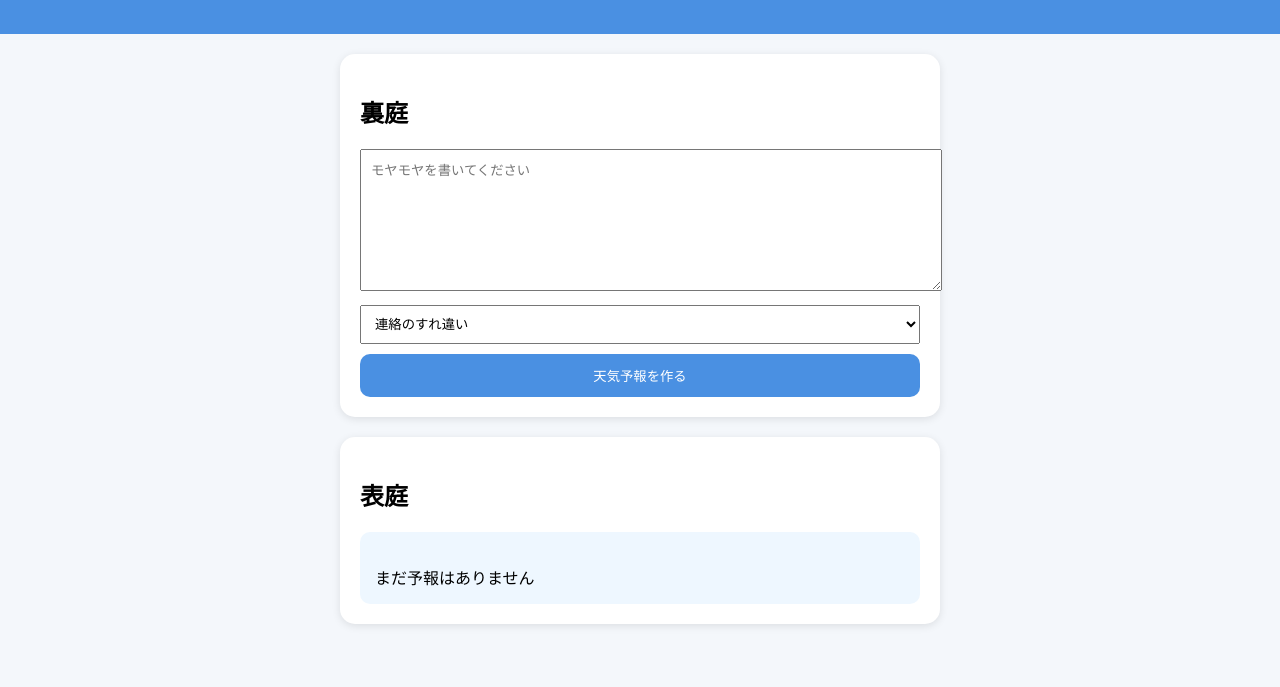
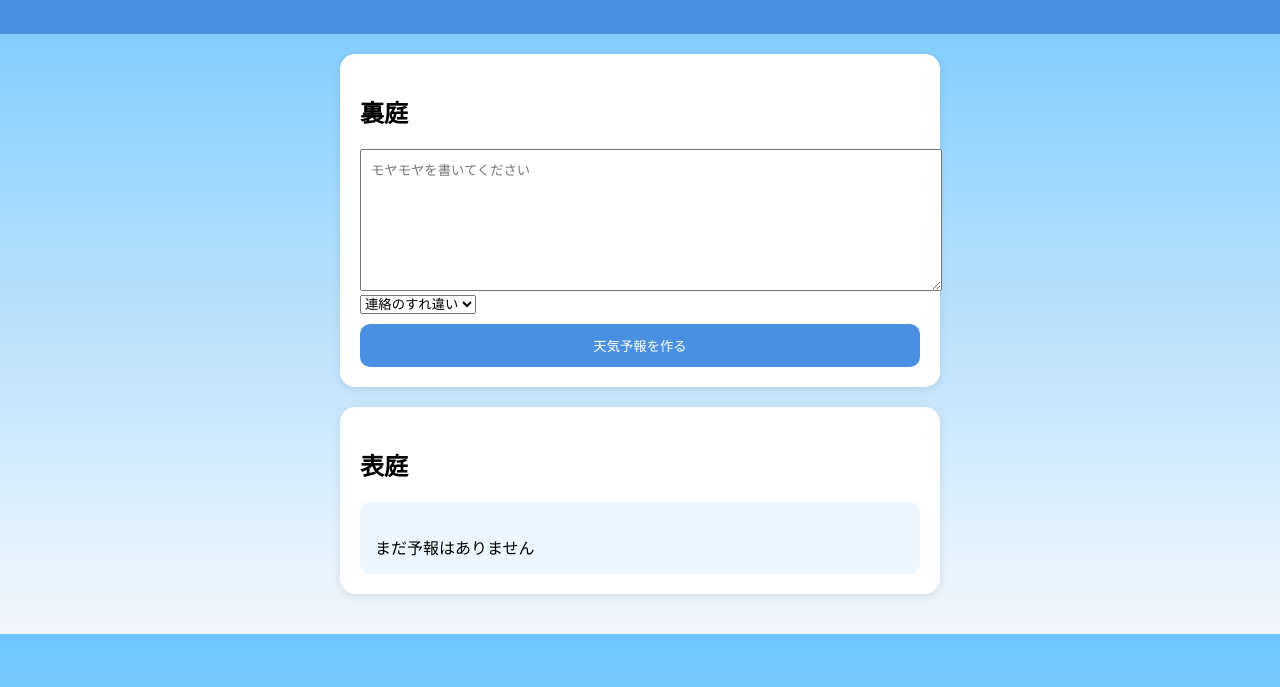
Before and after one commit to mayu92ys/weatherme, a plain HTML site: page index.html in a window 1280 px wide. Shown: the part 85-772 px from the top of the page. Drawn offline with Linux system fonts and the light colour scheme.

Commit message:
Update index.html

```diff
--- a/index.html
+++ b/index.html
@@ -40,7 +40,16 @@ textarea{
     height:120px;
     padding:10px;
 }
+<label>今の気持ち</label>
 
+<input
+id="mood"
+type="range"
+min="1"
+max="5"
+value="3">
+
+<p id="moodText">😐 普通</p>
 select{
     width:100%;
     padding:10px;
@@ -64,7 +73,28 @@ button{
     border-radius:10px;
     white-space:pre-line;
 }
+input[type=range]{
+    width:100%;
+    margin-top:10px;
+}
 
+#moodText{
+    text-align:center;
+    font-size:18px;
+}
+
+body{
+    background:
+    linear-gradient(
+      180deg,
+      #6ec6ff,
+      #f4f7fb
+    );
+}
+
+.card{
+    backdrop-filter:blur(8px);
+}
 </style>
 </head>
 
```
